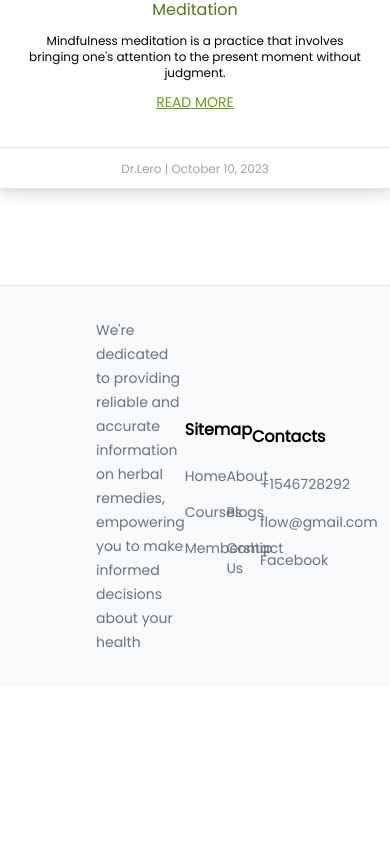
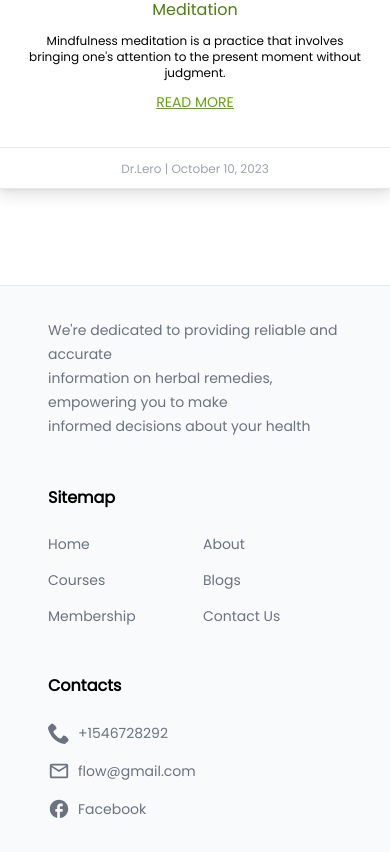
Before and after one commit to kharljhon14/flow, a Next.js app: page / in a window 390 px wide. Shown: the part 6962-7814 px from the top of the page. Before the commit the page ends 7648 px from the top, so only its background shows below. Built offline with nearby package versions, Linux system fonts and the light colour scheme.

Commit message:
footer mobile responsiveness

```diff
--- a/src/features/footer/Footer.tsx
+++ b/src/features/footer/Footer.tsx
@@ -4,7 +4,7 @@ import Link from 'next/link';
 
 export default function Footer() {
   return (
-    <footer className="w-full border-t py-8 bg-gray-50 px-24 flex items-center justify-between text-gray-500">
+    <footer className="w-full border-t py-8 bg-gray-50 lg:px-24 px-12 flex items-center space-y-6 lg:space-y-0 justify-between text-gray-500 flex-col lg:flex-row">
       <div className="w-full">
         <span className="text-sm ">
           We&apos;re dedicated to providing reliable and accurate <br /> information on herbal
```
